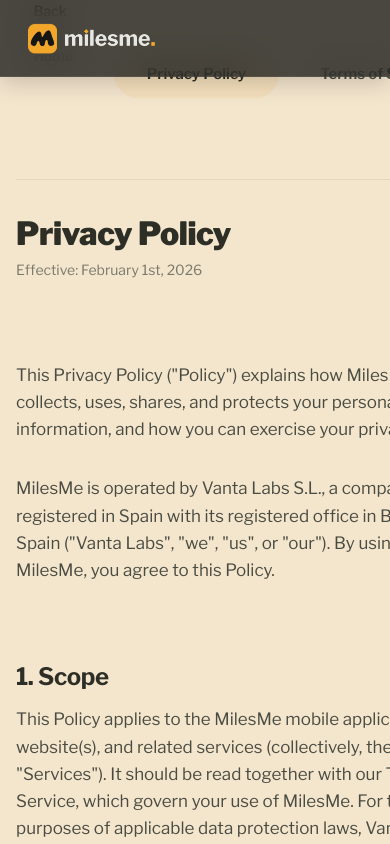
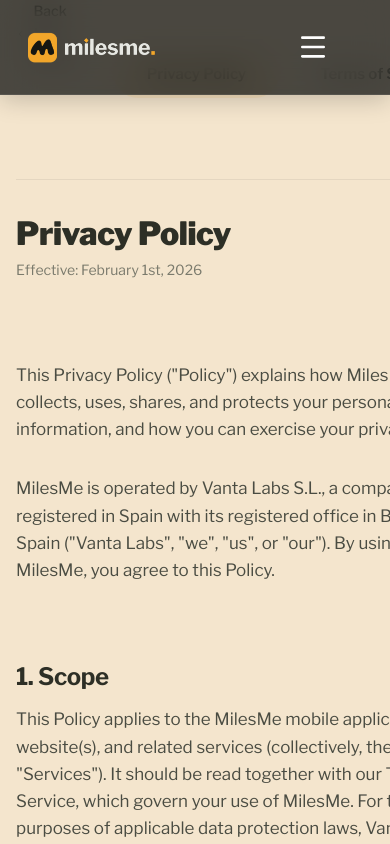
Before and after one commit to Vanta-Labs-S-L/milesme-website, a Next.js app: page /legal in a window 390 px wide. Shown: the top 844 px of the page. Built offline with nearby package versions, Linux system fonts and the light colour scheme.

Commit message:
Remove outdated privacy policy PDF, add lucide-react dependency, and update NavNew component styles for improved mobile navigation.

```diff
--- a/components/NavNew.module.css
+++ b/components/NavNew.module.css
@@ -3,7 +3,8 @@
   top: 0;
   left: 0;
   right: 0;
-  z-index: var(--z-index--layout);
+  /* Ensure nav always sits above page content on mobile */
+  z-index: 1000;
   transition: background-color var(--transition-duration--base) var(--transition-timing--base),
               backdrop-filter var(--transition-duration--base) var(--transition-timing--base),
               box-shadow var(--transition-duration--base) var(--transition-timing--base);
@@ -83,13 +84,16 @@
   justify-content: center;
   align-items: center;
   gap: 5px;
-  width: 44px;
-  height: 44px;
+  /* width: 44px;
+  height: 44px; */
   padding: 0;
   background: none;
-  border: none;
+  /* border: none; */
+  /* border: 1px solid rgba(255, 255, 255, 1); */
+  /* background: rgba(255, 255, 255, 1); */
   cursor: pointer;
-  z-index: 2;
+  /* Make sure the hamburger sits above the full-screen menu and hero content */
+  z-index: 1100;
   -webkit-tap-highlight-color: transparent;
 }
 
@@ -97,7 +101,7 @@
   display: block;
   width: 22px;
   height: 2px;
-  background: var(--color--cream-500);
+  background: rgba(255, 255, 255, 1);
   border-radius: 2px;
   transition: transform var(--transition-duration--base) var(--transition-timing--base),
               opacity var(--transition-duration--base) var(--transition-timing--base);
--- a/components/NavNew.tsx
+++ b/components/NavNew.tsx
@@ -1,6 +1,7 @@
 "use client";
 
 import { useEffect, useState } from "react";
+import { Menu, X } from "lucide-react";
 import styles from "./NavNew.module.css";
 
 export function NavNew({ forceScrolled = false }: { forceScrolled?: boolean }) {
@@ -56,9 +57,7 @@
           aria-label={isMenuOpen ? "Close menu" : "Open menu"}
           aria-expanded={isMenuOpen}
         >
-          <span className={styles.hamburgerLine} />
-          <span className={styles.hamburgerLine} />
-          <span className={styles.hamburgerLine} />
+          {isMenuOpen ? <X size={32} color="rgba(255, 255, 255, 1)" /> : <Menu size={32} color="rgba(255, 255, 255, 1)" />}
         </button>
 
         <div className={`${styles.menu} ${isMenuOpen ? styles.menuVisible : ""}`}>
--- a/package.json
+++ b/package.json
@@ -11,6 +11,7 @@
   "dependencies": {
     "@supabase/ssr": "^0.8.0",
     "@supabase/supabase-js": "^2.95.2",
+    "lucide-react": "^0.563.0",
     "next": "16.1.6",
     "react": "19.2.3",
     "react-dom": "19.2.3"
```
Also changed, not shown: 2 other files (tests, documents, lock files or other folders).
